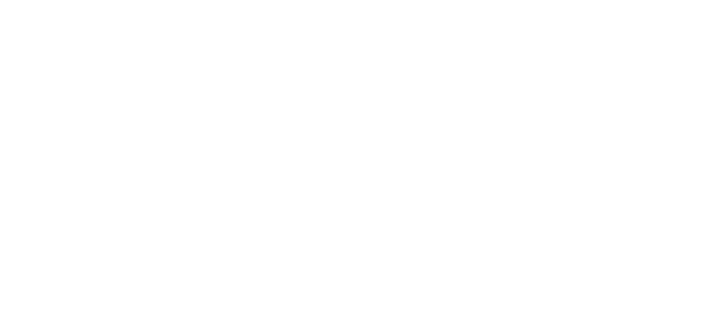
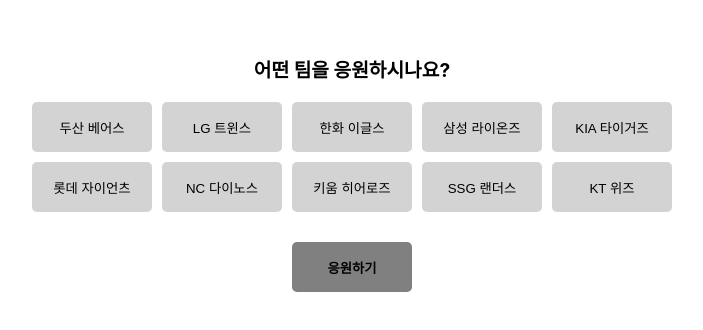
Before and after one commit to flsgk/winning-pixie, a React (Create React App) app in the folder win/: page /select-team in a window 1280 px wide. Before the commit this address had no page. Shown: the part 236-566 px from the top of the page, without its empty margins (288-991 px from the left). Built offline with nearby package versions, Linux system fonts and the light colour scheme.

Commit message:
📍팀 선택 버튼 수정
24.11.26
- 팀 선택 버튼 시 홈 화면으로 이동하도록 수정
- 홈 화면에서 선택한 팀을 노출하도록 수정

```diff
--- a/win/package.json
+++ b/win/package.json
@@ -6,7 +6,10 @@
     "@testing-library/jest-dom": "^5.17.0",
     "@testing-library/react": "^13.4.0",
     "@testing-library/user-event": "^13.5.0",
+    "axios": "^1.7.7",
+    "cheerio": "^1.0.0",
     "firebase": "^11.0.2",
+    "puppeteer": "^23.9.0",
     "react": "^18.3.1",
     "react-dom": "^18.3.1",
     "react-router-dom": "^7.0.1",
--- a/win/src/App.js
+++ b/win/src/App.js
@@ -1,7 +1,8 @@
-import React from "react";
+import React, { useEffect, useState } from "react";
 import { BrowserRouter as Router, Route, Routes, Link } from "react-router-dom";
 import Signup from "./components/Signup";
 import Login from "./components/Login.js";
+import SelectTeam from "./components/SelectTeam.js";
 
 function App() {
   return (
@@ -12,6 +13,8 @@ function App() {
           <Route path="/" element={<Home />} /> {/* 홈 화면 */}
           <Route path="/login" element={<Login />} /> {/* 로그인 페이지 */}
           <Route path="/signup" element={<Signup />} /> {/* 회원가입 페이지 */}
+          <Route path="/select-team" element={<SelectTeam />} />
+          {/* 구단 선택 페이지 */}
         </Routes>
       </div>
     </Router>
@@ -20,9 +23,19 @@ function App() {
 
 // 홈 화면 컴포넌트
 function Home() {
+  const [selectedTeam, setSelectedTeam] = useState(null);
+
+  useEffect(() => {
+    const savedItem = localStorage.getItem("selectedTeam");
+    if (savedItem) {
+      setSelectedTeam(savedItem);
+    }
+  }, []);
+
   return (
     <div>
-      <h2>환영합니다! 홈 화면입니다.</h2>
+      <h2>승리요정🧚🏻‍♀️</h2>
+      {selectedTeam && <p>나의 사랑하는 {selectedTeam}⚾️💗</p>}
       <nav>
         <Link to="/login">
           <button>로그인</button>
--- /dev/null
+++ b/win/src/components/SelectTeam.css
@@ -0,0 +1,64 @@
+.container {
+  display: flex;
+  flex-direction: column; /* 세로 방향으로 배치 */
+  justify-content: center; /* 세로 중앙 정렬 */
+  align-items: center; /* 가로 중앙 정렬 */
+  height: 100vh; /* 화면 전체 높이를 사용 */
+}
+
+.what-team {
+  display: flex;
+  justify-content: center;
+  align-items: center;
+  font-size: larger;
+  font-weight: bold;
+}
+
+.my-team {
+  display: flex;
+  justify-content: center;
+  align-items: center;
+  font-weight: bold;
+}
+
+.grid-container {
+  display: grid;
+  grid-template-columns: repeat(5, 120px);
+  grid-row-gap: 10px;
+  grid-column-gap: 10px;
+  justify-content: center;
+}
+
+.button {
+  width: 120px;
+  height: 50px;
+  padding: 10px;
+
+  border-radius: 5px;
+  border: none;
+  cursor: pointer;
+  background-color: lightgrey;
+  color: black;
+}
+
+.button.selected {
+  background-color: black;
+  color: white;
+  font-weight: bold;
+}
+
+.this-team {
+  display: flex;
+  justify-content: center;
+  align-items: center;
+  font-weight: bold;
+  width: 120px;
+  height: 50px;
+  padding: 10px;
+  margin-top: 30px;
+  border-radius: 5px;
+  border: none;
+  cursor: pointer;
+  background-color: grey;
+  color: black;
+}
--- a/win/src/components/SelectTeam.js
+++ b/win/src/components/SelectTeam.js
@@ -1,4 +1,6 @@
-import React from "react";
+import React, { useState } from "react";
+import { useNavigate } from "react-router-dom";
+import "./SelectTeam.css";
 
 const teams = [
   "두산 베어스",
@@ -13,8 +15,50 @@ const teams = [
   "KT 위즈",
 ];
 
-const SelectTeam = () => {
-  return <div></div>;
-};
+function SelectTeam() {
+  const [selectedTeam, setSelectedTeam] = useState(null);
+  const navigate = useNavigate();
+
+  const handleSelectTeam = (team) => {
+    setSelectedTeam(team);
+  };
+
+  const handleConfirm = () => {
+    if (SelectTeam) {
+      localStorage.setItem("selectedTeam", selectedTeam);
+      navigate("/");
+    }
+  };
+
+  return (
+    <div className="container">
+      <p className="what-team">어떤 팀을 응원하시나요?</p>
+      {selectedTeam && <p className="my-team">나의 팀 : {selectedTeam}</p>}
+      <div className="grid-container">
+        {teams.map(
+          (
+            team,
+            index // teams 배열을 순회하며 각 팀 이름에 대해서 하나의 버튼을 생성한다.
+          ) => (
+            <button
+              key={index}
+              onClick={() => handleSelectTeam(team)}
+              className={`button ${selectedTeam === team ? "selected" : ""}`}
+            >
+              {team}
+            </button>
+          )
+        )}
+      </div>
+      <button
+        className="this-team"
+        onClick={handleConfirm}
+        disabled={!selectedTeam}
+      >
+        응원하기
+      </button>
+    </div>
+  );
+}
 
 export default SelectTeam;
--- a/win/src/components/Signup.js
+++ b/win/src/components/Signup.js
@@ -2,17 +2,20 @@ import React, { useState } from "react";
 import { auth } from "../firebase"; // Firebase 설정 가져오기
 import { createUserWithEmailAndPassword } from "firebase/auth";
 //createUserWithEmailAndPassword 는 비동기 함수
+import { useNavigate } from "react-router-dom";
 
 const Signup = () => {
   const [email, setEmail] = useState("");
   const [password, setPassword] = useState("");
   const [message, setMessage] = useState("");
+  const navigate = useNavigate(); // useNavigate 훅 사용
 
   const handleSignup = async (e) => {
     e.preventDefault();
     try {
       await createUserWithEmailAndPassword(auth, email, password);
       setMessage("Welcome! 회원가입 성공!");
+      navigate("/select-team"); // 로그인 성공 후 팀 선택 화면으로 이동
     } catch (error) {
       setMessage(error.message);
     }
--- a/win/src/firebase.js
+++ b/win/src/firebase.js
@@ -13,4 +13,4 @@ const firebaseConfig = {
 };
 
 const app = initializeApp(firebaseConfig);
-export const auth = getAuth(app);
+export const auth = getAuth(app); // Firebase 인증 객체 가져오기
```
Also changed, not shown: 1 other file (tests, documents, lock files or other folders).
